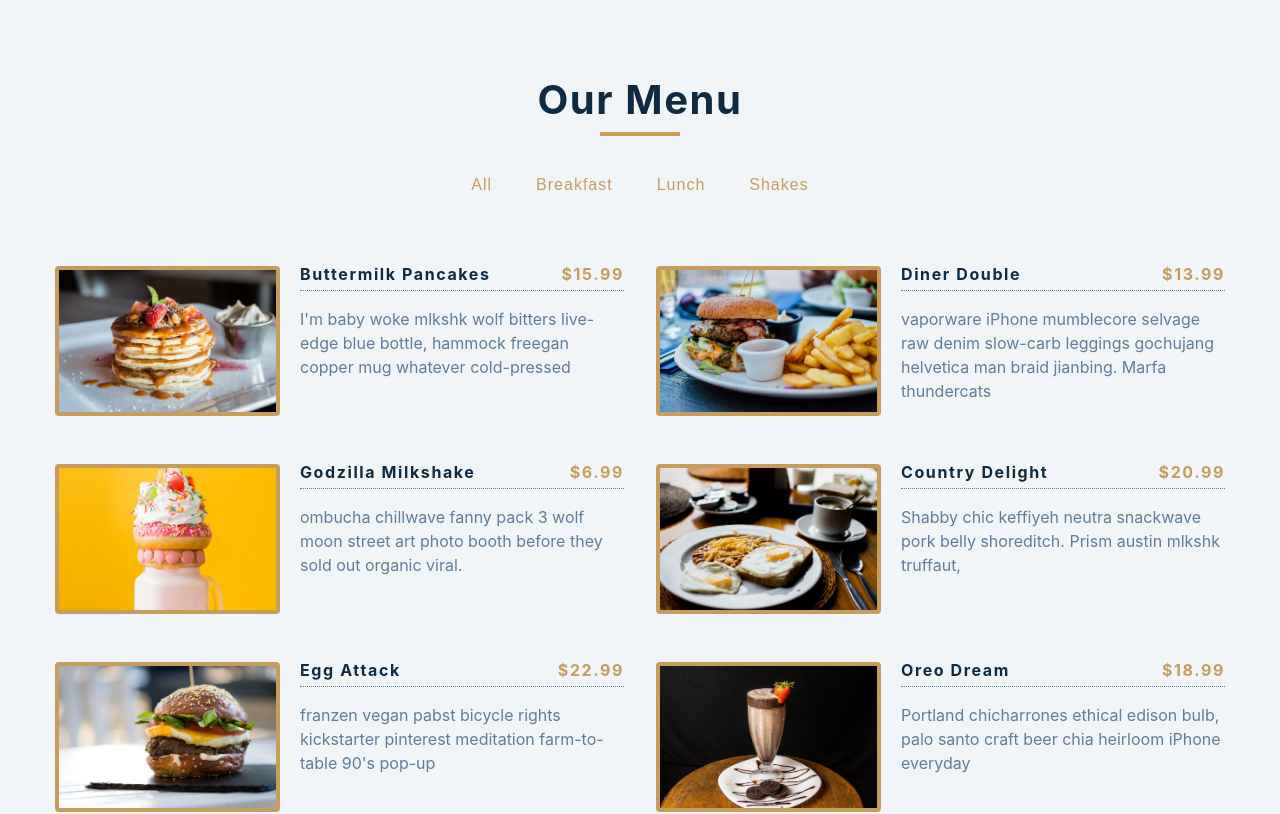
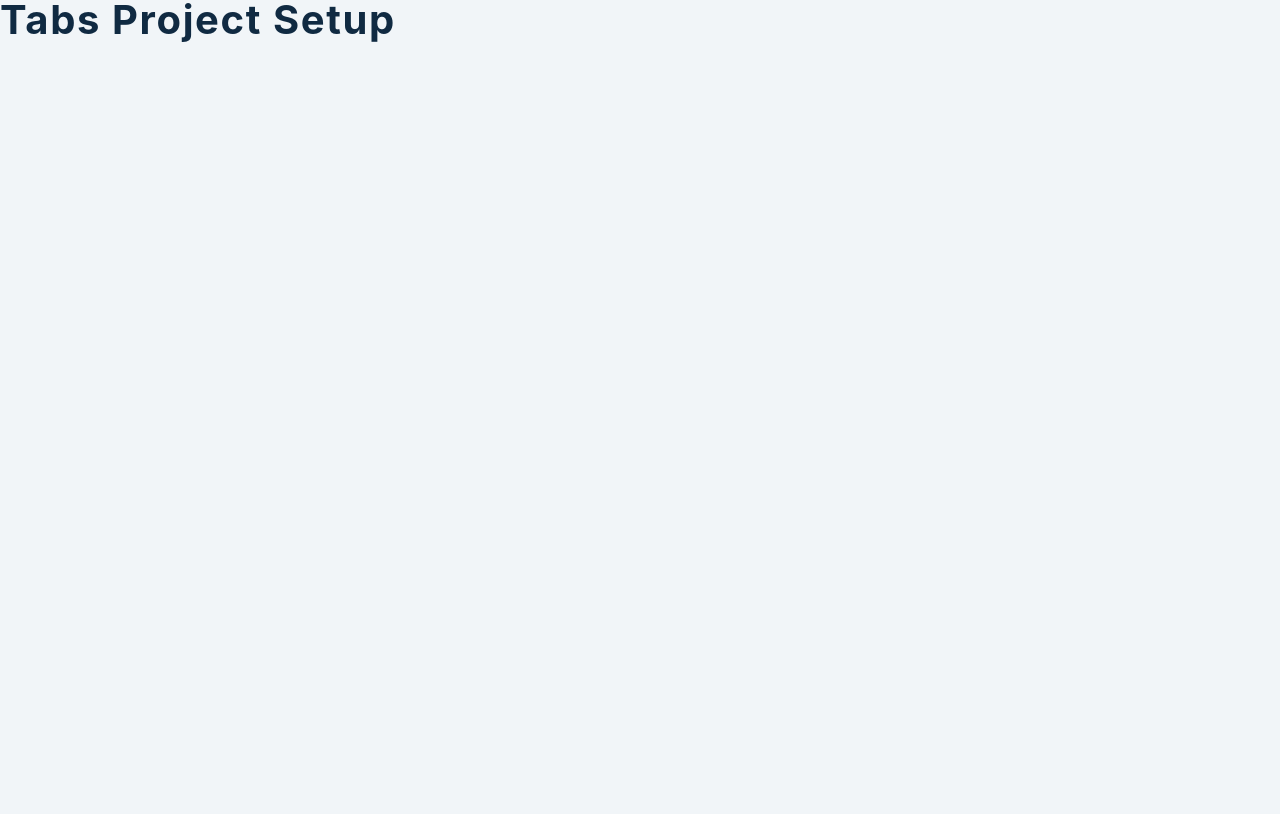
Before and after one commit to AnkitM18-tech/React-JS-Projects, a React (Create React App) app in the folder Projects/: page / in a window 1280 px wide. Shown: the top 814 px of the page. Built offline with nearby package versions, Linux system fonts and the light colour scheme.

Commit message:
Tabs Project Completed

```diff
--- a/Projects/src/App.js
+++ b/Projects/src/App.js
@@ -4,8 +4,9 @@ import ToursApp from "./tours/ToursApp";
 import ReviewsApp from "./reviews/ReviewsApp";
 import AccordionApp from "./accordion/AccordionApp";
 import MenuApp from "./menu/MenuApp";
+import TabsApp from "./tabs/TabsApp";
 function App() {
-  return <MenuApp />;
+  return <TabsApp />;
 }
 
 export default App;
--- a/Projects/src/index.js
+++ b/Projects/src/index.js
@@ -4,7 +4,8 @@ import ReactDOM from "react-dom";
 // import "./tours/index.css";
 // import "./reviews/index.css";
 // import "./accordion/index.css";
-import "./menu/index.css";
+// import "./menu/index.css";
+import "./tabs/index.css";
 import App from "./App";
 
 ReactDOM.render(
```
